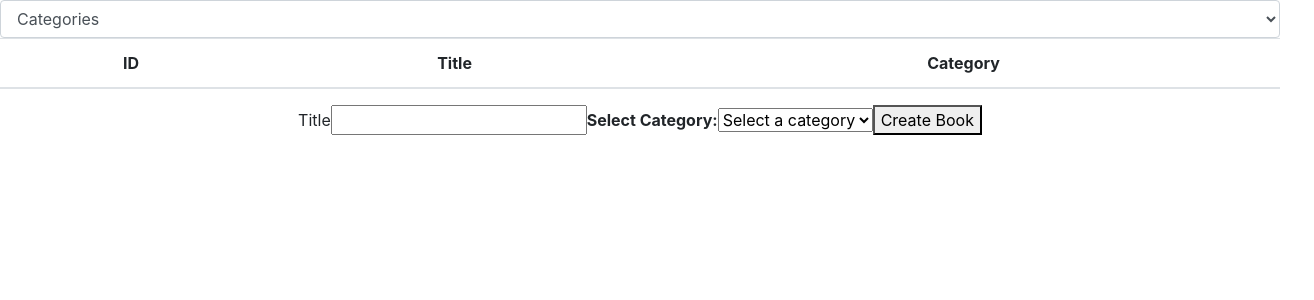
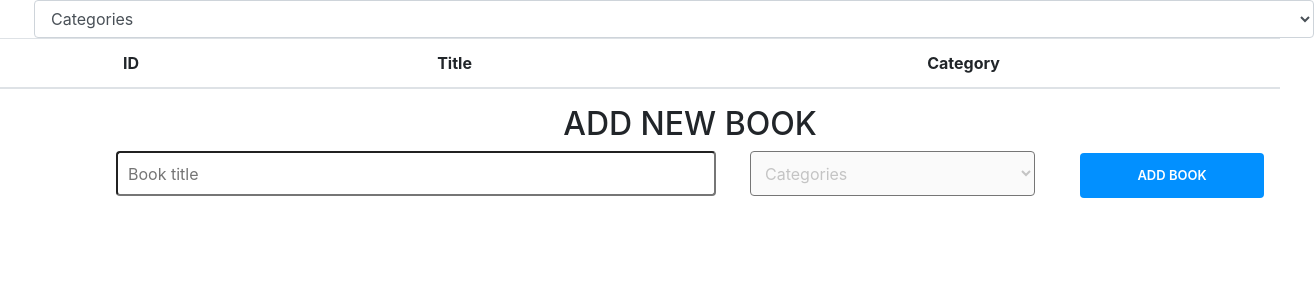
Before and after one commit to paulzay/bookstore, a React (Create React App) app: page / in a window 1280 px wide. Shown: the top 300 px of the page, 1314 px wide, since content can reach past the window. Built offline with nearby package versions, Linux system fonts and the light colour scheme; what redux-immutable-state-invariant would draw is missing.

Commit message:
clean up form and add styling

```diff
--- a/src/containers/BooksForm/BooksForm.js
+++ b/src/containers/BooksForm/BooksForm.js
@@ -26,28 +26,25 @@ function BooksForm({ createBook }) {
       });
     }
     setTitle('');
-    setCategory('');
+    e.target.reset();
   };
 
   return (
-    <>
+    <div className="bookform">
+      <h2>ADD NEW BOOK</h2>
       <form onSubmit={handleSubmit}>
-        <label htmlFor="title">
-          Title
-          <input type="text" id="title" name="title" value={title} onChange={e => setTitle(e.target.value)} />
-        </label>
-        <strong>Select Category:</strong>
+        <input type="text" id="title" name="title" value={title} onChange={e => setTitle(e.target.value)} placeholder="Book title" />
         <select onChange={e => setCategory(e.target.value)}>
-          <option value="">Select a category</option>
+          <option value="" hidden="hidden">Categories</option>
           {
                 categories.map(category => (
                   <option key={category} value={category}>{category}</option>
                 ))
               }
         </select>
-        <button type="submit">Create Book</button>
+        <button type="submit">ADD BOOK</button>
       </form>
-    </>
+    </div>
   );
 }
 
--- a/src/containers/BooksForm/bookform.css
+++ b/src/containers/BooksForm/bookform.css
@@ -1,3 +1,32 @@
-a {
-  color: black;
+.bookform {
+  padding-left: 100px;
 }
+
+#title {
+  width: 600px;
+  height: 45px;
+  border-radius: 4px;
+  padding-left: 10px;
+  color: #c4c4c4;
+}
+
+select {
+  width: 285px;
+  margin: 0 45px 0 34px;
+  border-radius: 4px;
+  height: 45px;
+  background-color: #fafafa;
+  padding-left: 10px;
+  color: #c4c4c4;
+}
+
+button {
+  background-color: #0290ff;
+  color: #fff;
+  border: 0;
+  border-radius: 4px;
+  height: 45px;
+  width: 184px;
+  font-size: 13px;
+  font-weight: 600;
+}
```
